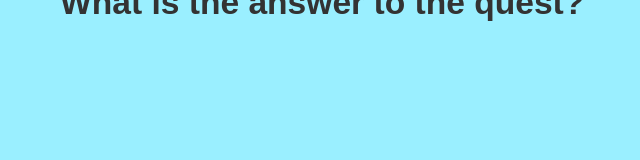
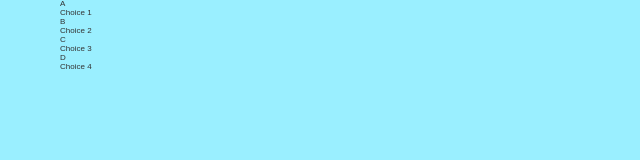
Before and after one commit to Loki-Malone/Quiz-project, a plain HTML site: page game.html in a window 1280 px wide. Shown: the whole page, without its empty margins (260-900 px from the left). Drawn offline with Linux system fonts and the light colour scheme.

Commit message:
made html choices

```diff
--- a/game.html
+++ b/game.html
@@ -11,7 +11,20 @@
     <div class= 'container'>
         <div id='game' class='justfy-center flex-column'>
         <h2 id='question'>What is the answer to the quest?</h2>
+        <div class='choice-container'>
+            <p class='choice-prefix'>A</p>
+            <p class='choice-text'>Choice 1</p>
+        </div><div class='choice-container'>
+            <p class='choice-prefix'>B</p>
+            <p class='choice-text'>Choice 2</p>
+        </div><div class='choice-container'>
+            <p class='choice-prefix'>C</p>
+            <p class='choice-text'>Choice 3</p>
+        </div><div class='choice-container'>
+            <p class='choice-prefix'>D</p>
+            <p class='choice-text'>Choice 4</p>
         </div>
+
     </div>
 
 </body>
```
